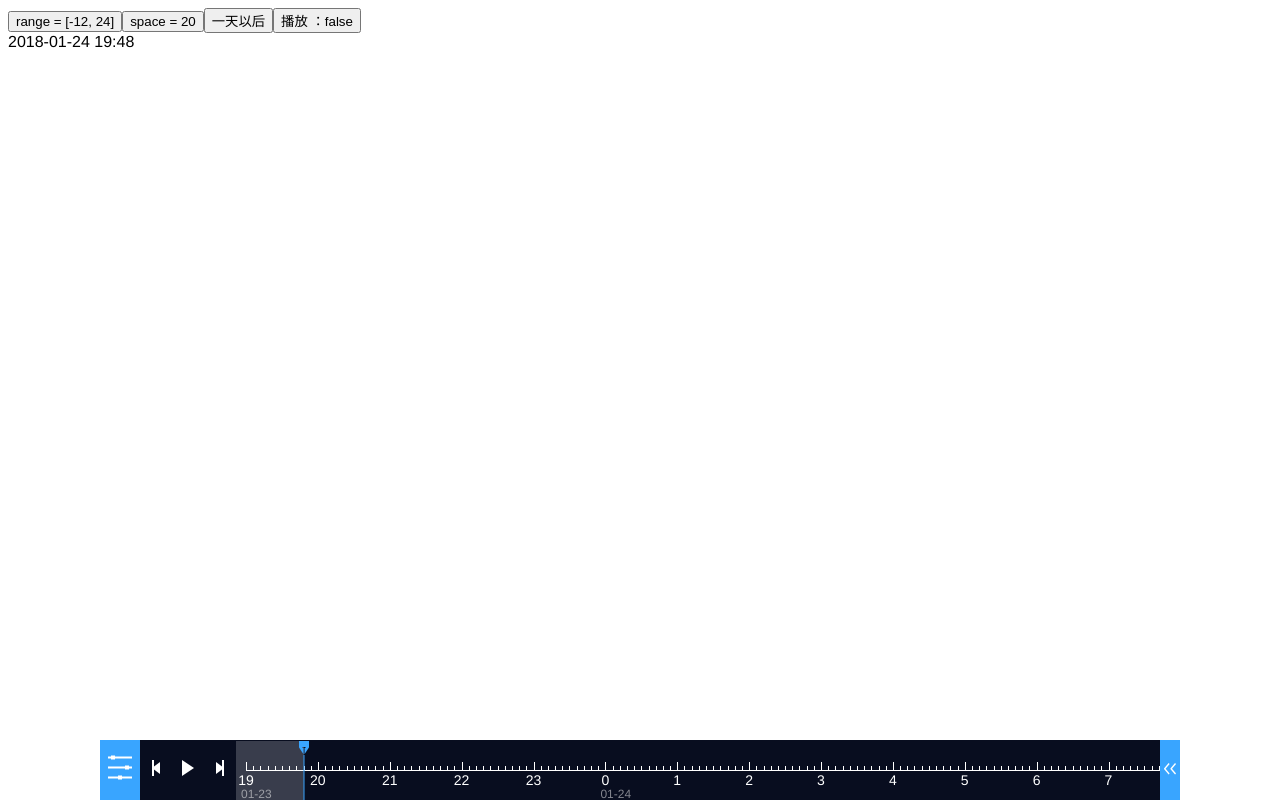
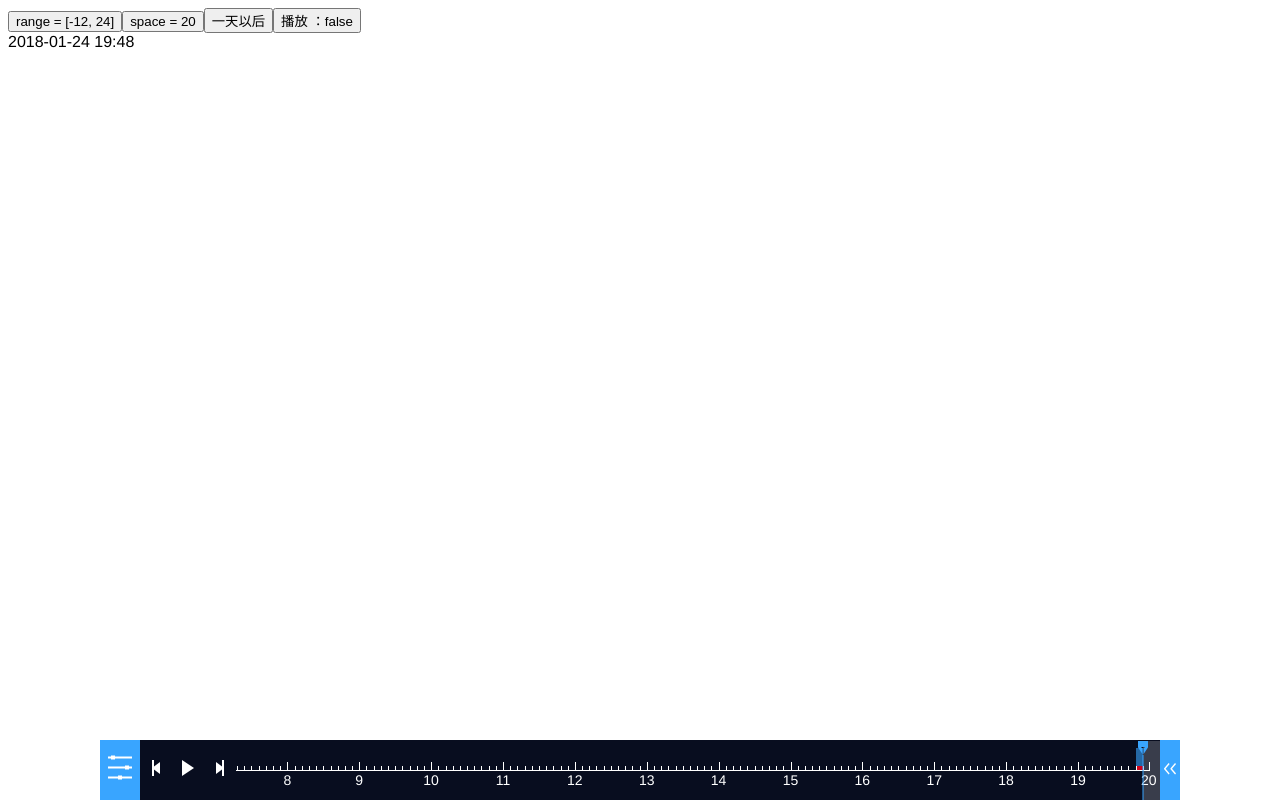
Before and after one commit to liming0711/vue-timeline, a Vue app: page / in a window 1280 px wide. Built offline with nearby package versions, Linux system fonts and the light colour scheme; the HTML template or start-up script is replaced by a standard one.

Commit message:
fix current index bug

```diff
--- a/package.json
+++ b/package.json
@@ -16,8 +16,8 @@
     "better-scroll": "^1.6.3",
     "moment": "^2.20.1",
     "throttle-debounce": "^1.0.1",
-    "velocity-animate": "^1.5.0",
-    "vue": "^2.5.2"
+    "vue": "^2.5.2",
+    "vuejs-tooltip": "^0.1.0"
   },
   "devDependencies": {
     "autoprefixer": "^7.1.2",
--- a/src/App.vue
+++ b/src/App.vue
@@ -3,7 +3,7 @@
     <button type="button" @click="range = [-12, 24]">range = [-12, 24]</button>
     <button type="button" @click="space = 20">space = 20</button>
     <button type="button" @click="now = new Date().getTime() + 86400000">一天以后</button>
-    <button type="button" @click="pause = !pause"> 播放 ：{{ !pause }} </button>
+    <button type="button" @click="handlePause"> 播放 ：{{ !pause }} </button>
     <div class="current-time">{{ currentTime }}</div>
     <timeline
       class="timeline-wrapper"
@@ -42,6 +42,10 @@
       };
     },
     methods: {
+      handlePause () {
+        this.pause = !this.pause;
+        console.log(this);
+      },
       handleCurrentTime (item) {
         this.currentTime = moment(item).format('YYYY-MM-DD HH:mm');
       },
--- a/src/components/timeline/css/timeline.styl
+++ b/src/components/timeline/css/timeline.styl
@@ -10,6 +10,7 @@
   height: $height-all
   color: $color-font
   background-color: $color-background
+  transition: width $collapse-speed
   &.timeline-light
     background-color: $color-background-l
   &.timeline-collapse
@@ -86,7 +87,7 @@
           width: 48px
         &.tl-last
           padding-right: 8px
-    .tl-datetime-container
+    .tl-datetime-main
       height: $height-all
       overflow: hidden
       .tl-datetime
--- a/src/components/timeline/css/tooltip.styl
+++ b/src/components/timeline/css/tooltip.styl
@@ -25,7 +25,7 @@
 }
 
 .tl-tooltip__popper .popper__arrow::after {
-	content: " ";
+	content: "";
 	border-width: 5px
 }
 
--- a/src/components/timeline/lib/slider/slider.vue
+++ b/src/components/timeline/lib/slider/slider.vue
@@ -8,7 +8,7 @@
       <span slot="content">{{ formatValue }}</span>
       <img
         class="tl-button"
-        :class="{ 'hover': hovering, 'dragging': dragging, 'disabled': !suspend || freeze }"
+        :class="{ 'hover': hovering, 'dragging': dragging, 'disabled': !pause || freeze }"
         src="../../images/indicator.png"
         @mouseenter="handleMouseEnter"
         @mouseleave="handleMouseLeave"
@@ -21,6 +21,8 @@
 
 <script>
   import TlTooltip from '../tooltip';
+  import { PADDING_WIDTH } from '../../utils/config';
+
   export default {
     name: 'TlSlider',
 
@@ -53,8 +55,8 @@
     },
 
     computed: {
-      suspend () {
-        return this.$parent.suspend;
+      pause () {
+        return this.$parent.pause;
       },
 
       showTooltip () {
@@ -66,7 +68,7 @@
       },
 
       currentPosition () {
-        return this.$parent.itemWidth * this.value + 10;
+        return this.$parent.itemWidth * this.value + PADDING_WIDTH / 2;
       },
 
       formatValue () {
@@ -77,7 +79,7 @@
         if (this.place === 'first') {
           return { width: `${this.currentPosition}px` };
         } else {
-          return { width: `${(this.$parent.time.timeList.length - this.value) * this.$parent.itemWidth + 10}px` };
+          return { width: `${(this.$parent.time.timeList.length - this.value) * this.$parent.itemWidth + PADDING_WIDTH / 2}px` };
         }
       },
       buttonPlace () {
@@ -111,7 +113,7 @@
       },
 
       onButtonDown (event) {
-        if (!this.suspend || this.freeze) { return; }
+        if (!this.pause || this.freeze) { return; }
         event.preventDefault();
         this.onDragStart(event);
         window.addEventListener('mousemove', this.onDragging);
--- a/src/components/timeline/timeline.vue
+++ b/src/components/timeline/timeline.vue
@@ -5,6 +5,7 @@
       'timeline-light': theme === 'light',
       'timeline-collapse': collapse
     }"
+    :style="timelineWidthStyle"
     ref="timeline">
     <div
       class="tl-module tl-main"
@@ -40,7 +41,7 @@
           </transition>
         </tl-tooltip>
       </div>
-      <div class="tl-datetime-container" ref="container" :style="datetimeContainerStyle">
+      <div class="tl-datetime-main" ref="datetime" :style="datetimeWidthStyle">
         <div class="tl-datetime" ref="datetime">
           <ul class="tl-datetime-list" ref="list">
             <tl-tooltip
@@ -48,12 +49,12 @@
               v-for="(item, index) in time.timeList"
               :key="item"
               placement="top">
-              <span slot="content">{{ index === current ? time.timeStrList[index].slice(-11) : (`${item === time.now ? '当前 ' : ''}${time.timeStrList[index].slice(-5)}`) }}</span>
+              <span slot="content">{{ index === curIndex ? time.timeStrList[index].slice(-11) : (`${item === time.now ? '当前 ' : ''}${time.timeStrList[index].slice(-5)}`) }}</span>
               <li
                 class="tl-datetime-item"
                 :class="{
                   'tl-datetime-item-now': item === time.now,
-                  'tl-datetime-item-current': index === current,
+                  'tl-datetime-item-current': index === curIndex,
                   'tl-datetime-item-disable': !pause,
                 }"
                 :style="{ width: itemWidth + 'px' }"
@@ -94,9 +95,9 @@
       <i class="tl-icon-setting"></i>
       <transition name="fade-in-linear">
         <div v-show="showMenuDetail" class="tl-menu-list">
-          <div class="tl-menu-item">图层管理</div>
-          <div v-if="datePicker" class="tl-menu-item">时间选择</div>
-          <div v-if="speedSetting" class="tl-menu-item">倍速播放</div>
+          <div class="tl-menu-item" @click="onClickLayerManager">图层管理</div>
+          <div v-if="datePicker" class="tl-menu-item" @click="onClickDatetimePicker">时间选择</div>
+          <div v-if="speedSetting" class="tl-menu-item" @click="onClickSpeedSetting">倍速播放</div>
         </div>
       </transition>
     </div>
@@ -116,20 +117,22 @@
   // TODO 多层 space；e.g: space = [6、12、30], now = 201701172224；最后剩36分钟但是 space = 30，相除等于1.2
   // TODO range 支持小数，e.g: [1.5, 13.5]
   // TODO 时间字符串的精度可配置
+  // TODO 长度自适应改变
+  // TODO 移动端优化
+  // TODO space 支持年/月/日/时
   import BScroll from 'better-scroll';
   import debounce from 'throttle-debounce/debounce';
   import { handle } from './utils/handle';
-  import Velocity from 'velocity-animate';
   import TlSlider from './lib/slider/slider.vue';
   import TlTooltip from './lib/tooltip';
-  import { SPEED_DURATION } from './utils/config';
+  import { SPEED_DURATION, PADDING_WIDTH } from './utils/config';
 
   const MENU_BTN_WIDTH = 40;
   const COLLAPSE_BTN_WIDTH = 20;
   const CONTROL_BTN_WIDTH = 96;
   const HOUR_WIDTH = 72;
-  const PADDING_WIDTH = 20;
   const COLLAPSE_WIDTH = 108;
+  const DEBOUNCE_TIME = 1000;
 
   export default {
     name: 'Timeline',
@@ -199,14 +202,16 @@
     },
     data () {
       return {
-        time: {},
+        time: {}, // 处理之后的时间数据对象
         collapse: false, // 时间轴是否正处于折叠状态
         timer: null, // 时间轴播放的定时器
-        visibleWidth: 0, // 时间轴有刻度的区域的宽度
-        timelineWidth: 0, // 整个时间轴容器的宽度
-        current: -1, // 当前时间的索引值
+        visibleWidth: null, // 时间轴有刻度的区域的宽度
+        timelineWidth: null, // 整个时间轴容器的宽度
+        current: 0, // 当前时间的毫秒数
+        curIndex: -2, // 当前时间的索引值
         minIndex: null, // 播放区间最小值的索引
         maxIndex: null, // 播放区间最大值的索引
+        scrollX: 0, // 时间轴沿横轴方向滚动的距离的绝对值
         scrollHandler: null, // scroll 实例的句柄
         showMenuDetail: false // 是否显示 menu 菜单详情
       };
@@ -232,21 +237,36 @@
         return width;
       },
       // 时间轴刻度区域的宽度
-      datetimeContainerStyle () {
+      datetimeWidthStyle () {
         return {
           width: `${this.visibleWidth}px`
         };
+      },
+      timelineWidthStyle () {
+        return {
+          width: `${this.collapse ? COLLAPSE_WIDTH : this.timelineWidth}px`
+        };
+      },
+      // 可视区间内的最小索引值
+      visibleMinIndex () {
+        let index = Math.floor((this.scrollX - PADDING_WIDTH / 2) / this.itemWidth);
+        return index >= this.minIndex ? index : this.minIndex;
+      },
+      // 可视区间内的最大索引值
+      visibleMaxIndex () {
+        let index = Math.floor((this.visibleWidth + this.scrollX - PADDING_WIDTH / 2) / this.itemWidth);
+        return index <= this.maxIndex ? index : this.maxIndex;
       }
     },
     watch: {
       now () {
-        this.init();
+        this.reinit();
       },
       range () {
-        this.init();
+        this.reinit();
       },
       space () {
-        this.init();
+        this.reinit();
       },
       pause (n) {
         if (n) {
@@ -256,7 +276,7 @@
         }
       },
       current (n) {
-        this.$emit('current', this.time.timeList[n]);
+        this.$emit('current', this.current);
       },
       minIndex (n, o) {
         if (n >= this.maxIndex) {
@@ -265,9 +285,9 @@
           this.minIndex = this.time.firstPlaceholderIndex;
         }
 
-        debounce(1000, () => {
-          if (this.current < this.minIndex) {
-            this.current = this.minIndex;
+        debounce(DEBOUNCE_TIME, () => {
+          if (this.curIndex < this.minIndex) {
+            this.setCurIndex(this.minIndex, false);
           }
           this.$emit('minimum', this.minIndex);
         })();
@@ -279,26 +299,12 @@
           this.maxIndex = this.minIndex + 1;
         }
 
-        debounce(1000, () => {
-          if (this.current > this.maxIndex) {
-            this.current = this.maxIndex - 1;
+        debounce(DEBOUNCE_TIME, () => {
+          if (this.curIndex > this.maxIndex) {
+            this.setCurIndex(this.maxIndex - 1, false);
           }
           this.$emit('maximum', this.maxIndex);
         })();
-      },
-      collapse (n, o) {
-        // 时间轴收起时过渡动画
-        let width = 0;
-        if (n) {
-          width = `${COLLAPSE_WIDTH}px`;
-        } else {
-          width = `${this.timelineWidth}px`;
-        }
-        Velocity(
-          this.$refs.timeline,
-          { width },
-          { duration: SPEED_DURATION }
-        );
       }
     },
     created () {
@@ -312,48 +318,67 @@
       this.visibleWidth = this.timelineWidth - MENU_BTN_WIDTH - (this.showCollapse ? COLLAPSE_BTN_WIDTH : 0) - CONTROL_BTN_WIDTH;
       this.$nextTick(() => {
         this.initScroll();
-        this.setNowLabelPosition();
+        this.scrollTo(this.curIndex);
       });
     },
     methods: {
-      init () {
+      init (scroll) {
         this.time = handle(this.now, this.range, this.space);
         this.minIndex = this.time.firstPlaceholderIndex;
         this.maxIndex = this.time.lastPlaceholderIndex;
+        this.setCurIndex(this.curIndex, scroll);
         this.$emit('time', this.time);
-        console.log('this.time', this.time);
+      },
+      reinit () {
+        let scroll = true;
+        if (!this.pause) {
+          this.$emit('update:pause', true);
+        }
+        this.curIndex = -2;
+        this.init(scroll);
       },
       initScroll () {
-        this.scrollHandler = new BScroll(this.$refs.container, { scrollX: true });
+        this.scrollHandler = new BScroll(this.$refs.datetime, {
+          probeType: 3, // 当 probeType 为 3 的时候，不仅在屏幕滑动的过程中，而且在 momentum 滚动动画运行过程中实时派发 scroll 事件
+          scrollX: true // 在时间轴初始化时指定滚动方向为横轴
+        });
+        this.scrollHandler.on('scroll', pos => {
+          this.scrollX = Math.abs(pos.x);
+        });
       },
-      setNowLabelPosition () {
-        let nowIndex = this.time.timeList.findIndex(a => {
-          return a === this.time.now;
-        });
-        if (nowIndex > -1) {
-          this.current = nowIndex;
+      // 设置 index 的值，同时设置 current 的值为 index 在 time list 中对应的值
+      // scroll 为布尔值，值为 true 时支持滚动，值为 false 时不支持滚动
+      setCurIndex (index, scroll) {
+        // 初始化的时候设置 index 的值为和 now 的索引相同
+        // 当 range 是历史的时候 now 的索引可能会越界，当越界时使 index 为 time list 的最后一个索引
+        if (index === -2) {
+          index = this.time.timeList.findIndex(a => {
+            return a === this.time.now;
+          });
+        }
+
+        if (index > -1) {
+          this.curIndex = index;
         } else {
-          this.current = this.time.timeList.length - 1;
+          this.curIndex = this.time.timeList.length - 1;
         }
-        this.scrollTo(this.current);
+        this.current = this.time.timeList[this.curIndex];
+        scroll && this.scrollTo(this.curIndex);
       },
       doPause () {
-        console.log('暂停播放', this.pause);
         clearTimeout(this.timer);
-        this.timer = null;
       },
       doPlay () {
-        console.log('开始播放', this.pause);
-        this.current++;
-        if (this.current === this.maxIndex) {
+        this.curIndex++;
+        if (this.curIndex === this.maxIndex) {
           if (this.loop) {
-            this.current = this.minIndex;
+            this.curIndex = this.minIndex;
           } else {
-            this.current = this.maxIndex - 1;
-            this.onClickPlay();
+            this.curIndex = this.maxIndex - 1;
+            this.$emit('update:pause', true);
           }
         }
-        this.scrollTo(this.current);
+        this.setCurIndex(this.curIndex, true);
         this.timer = setTimeout(() => {
           this.doPlay();
         }, SPEED_DURATION);
@@ -364,13 +389,11 @@
       },
       onClickFirst () {
         if (!this.pause) { return; }
-        this.current = this.minIndex;
-        this.scrollTo(this.current);
+        this.setCurIndex(this.minIndex, true);
       },
       onClickLast () {
         if (!this.pause) { return; }
-        this.current = this.maxIndex - 1;
-        this.scrollTo(this.current);
+        this.setCurIndex(this.maxIndex - 1, true);
       },
       onClickPlay () {
         if (!this.supportPlay) { return; }
@@ -378,42 +401,45 @@
       },
       onClickItem (index) {
         if (!this.pause) { return; }
-        this.current = index;
+        this.setCurIndex(index, false);
       },
       scrollTo (index) {
-        if (index < 0 || index >= this.time.timeList.length) { return; }
-        // 计算可视区域内的最小 index 和最大 index
-        let scrollXMatrix = document.defaultView.getComputedStyle(this.$refs.datetime, null).transform.replace(/[^0-9\-.,]/g, '').split(',');
-        let scrollX = Math.abs(+(scrollXMatrix[12] || scrollXMatrix[4]));
+        if (index < 0 || index >= this.time.timeList.length || !this.$refs.list) { return; }
 
-        let visibleMinIndex = scrollX ? (scrollX - PADDING_WIDTH / 2) / this.itemWidth : 0;
-        let visibleMaxIndex = (this.visibleWidth + scrollX - PADDING_WIDTH / 2) / this.itemWidth;
-
-        let xOffset;
-        let xMaxOffset;
-        let xExpectedOffset = this.visibleWidth / 2 - (this.itemWidth * index + PADDING_WIDTH / 2);
-        if (index > visibleMaxIndex) {
-          xMaxOffset = this.visibleWidth - (this.$refs.list.clientWidth + PADDING_WIDTH);
-          xOffset = xExpectedOffset < xMaxOffset ? xMaxOffset : xExpectedOffset;
-        } else if (index < visibleMinIndex) {
-          xMaxOffset = 0;
-          xOffset = xExpectedOffset > xMaxOffset ? xMaxOffset : xExpectedOffset;
+        let offsetX;
+        let maxOffsetX;
+        let expectedOffsetX = this.visibleWidth / 2 - (this.itemWidth * index + PADDING_WIDTH / 2);
+        if (index > this.visibleMaxIndex) {
+          maxOffsetX = this.visibleWidth - (this.$refs.list.clientWidth + PADDING_WIDTH);
+          offsetX = expectedOffsetX < maxOffsetX ? maxOffsetX : expectedOffsetX;
+        } else if (index < this.visibleMinIndex) {
+          maxOffsetX = 0;
+          offsetX = expectedOffsetX > maxOffsetX ? maxOffsetX : expectedOffsetX;
         } else {
           return;
         }
 
-        this.scrollHandler.scrollTo(xOffset, 0, SPEED_DURATION);
+        this.scrollHandler.scrollTo(offsetX, 0, SPEED_DURATION);
+      },
+      onClickLayerManager () {
+        this.$emit('layer-manager');
+      },
+      onClickSpeedSetting () {
+        console.log('onClickSpeedSetting 倍速播放');
+      },
+      onClickDatetimePicker () {
+        console.log('onClickDatetimePicker 时间选择');
       }
     },
-    destroy () {
+    // 在 beforeDestroy 里，实例仍然完全可用，destroyed 里实例不可用
+    beforeDestroy () {
       clearTimeout(this.timer);
-      this.timer = null;
     }
   };
 </script>
 
 <style lang="stylus">
-  // 全局的 tooltip 样式
+  /* 全局的 tooltip 样式 */
   @import './css/tooltip';
 </style>
 
--- a/src/components/timeline/utils/config.js
+++ b/src/components/timeline/utils/config.js
@@ -1 +1,2 @@
 export const SPEED_DURATION = 400;
+export const PADDING_WIDTH = 20;
```
Also changed, not shown: src/components/timeline/css/datetime-picker.styl (renamed from src/components/timeline/css/datepicker.styl), src/components/timeline/css/layer-manager.styl (renamed from src/components/timeline/css/layer.styl), src/components/timeline/css/speed-setting.styl (renamed from src/components/timeline/css/speed.styl), src/components/timeline/utils/popper.js.
